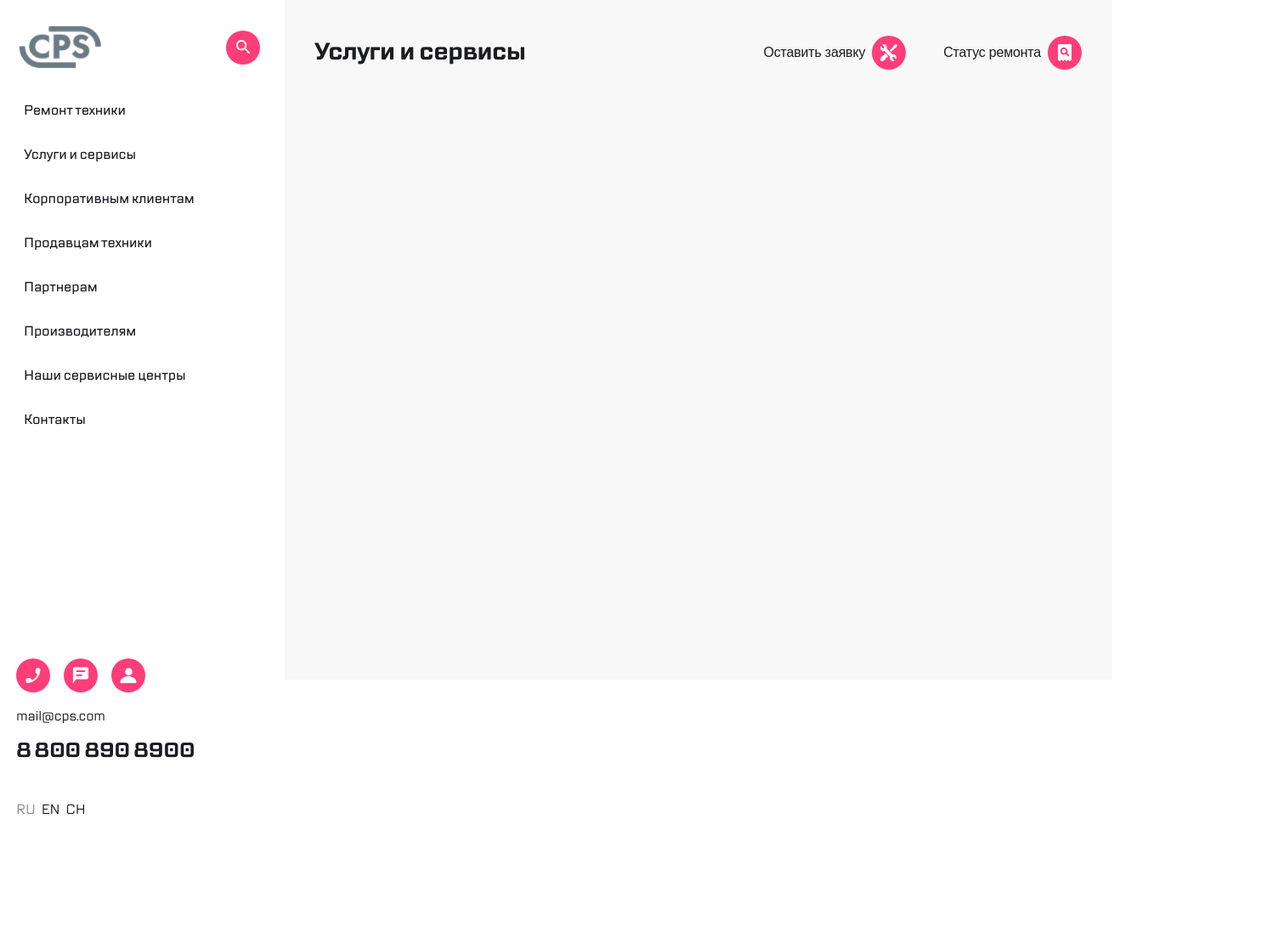
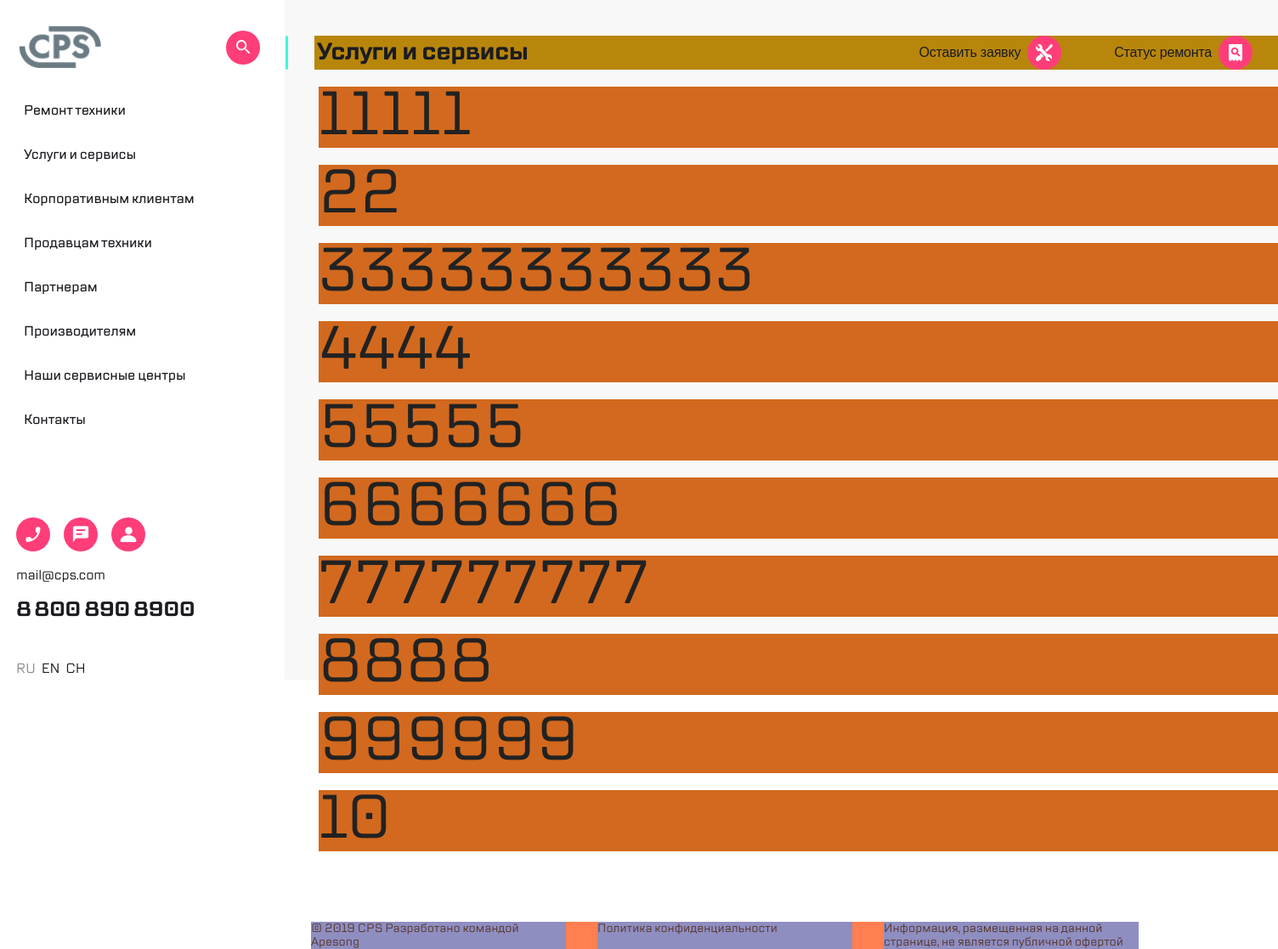
Before and after one commit to precioususer/3rd_test, a plain HTML site: page index.html in a window 1280 px wide. Shown: the whole page at 85% size, 1504 px wide, since content can reach past the window. Before the commit the page ends 966 px from the top, so only its background shows below. Drawn offline with Linux system fonts and the light colour scheme.

Commit message:
something

```diff
--- a/index.html
+++ b/index.html
@@ -44,6 +44,7 @@
     <!--    NAVIGATION   -->
 
     <nav>
+      <div class="nav-header-wrapper">
         <header class="nav-header">
           <img src="./src/logo.png" alt="CPS" class="logo" />
           <button class="icon-holder">
@@ -53,62 +54,62 @@
         <ul class="nav-list">
           <li>
             <label class="nav-item">
-            <input type="radio" name="radio" />
+              <input class="nav-input" type="radio" name="radio" />
               <div class="active-element"></div>
               <h3 class="page-name">Ремонт техники</h3>
             </label>
           </li>
           <li>
             <label class="nav-item service-btn">
-            <input type="radio" name="radio" checked />
+              <input class="nav-input" type="radio" name="radio" checked />
               <div class="active-element"></div>
               <h3 class="page-name">Услуги и сервисы</h3>
             </label>
           </li>
           <li>
             <label class="nav-item">
-            <input type="radio" name="radio" />
+              <input class="nav-input" type="radio" name="radio" />
               <div class="active-element"></div>
               <h3 class="page-name">Корпоративным клиентам</h3>
             </label>
           </li>
           <li>
             <label class="nav-item">
-            <input type="radio" name="radio" />
+              <input class="nav-input" type="radio" name="radio" />
               <div class="active-element"></div>
               <h3 class="page-name">Продавцам техники</h3>
             </label>
           </li>
           <li>
             <label class="nav-item">
-            <input type="radio" name="radio" />
+              <input class="nav-input" type="radio" name="radio" />
               <div class="active-element"></div>
               <h3 class="page-name">Партнерам</h3>
             </label>
           </li>
           <li>
             <label class="nav-item">
-            <input type="radio" name="radio" />
+              <input class="nav-input" type="radio" name="radio" />
               <div class="active-element"></div>
               <h3 class="page-name">Производителям</h3>
             </label>
           </li>
           <li>
             <label class="nav-item">
-            <input type="radio" name="radio" />
+              <input class="nav-input" type="radio" name="radio" />
               <div class="active-element"></div>
               <h3 class="page-name">Наши сервисные центры</h3>
             </label>
           </li>
           <li>
             <label class="nav-item">
-            <input type="radio" name="radio" />
+              <input class="nav-input" type="radio" name="radio" />
               <div class="active-element"></div>
               <h3 class="page-name">Контакты</h3>
             </label>
           </li>
         </ul>
-
+      </div>
       <footer class="nav-footer">
         <div class="nav-footer-btns">
           <button class="nav-footer-btn">
@@ -141,17 +142,17 @@
         <h3 class="telephone-numb">8 800 890 8900</h3>
         <div class="langs">
           <label class="lang">
-            <input type="radio" name="radio" checked />
+            <input class="lang-input" type="radio" name="radio" checked />
             <h3 class="lang-name">RU</h3>
           </label>
 
           <label class="lang">
-            <input type="radio" name="radio" />
+            <input class="lang-input" type="radio" name="radio" />
             <h3 class="lang-name">EN</h3>
           </label>
 
           <label class="lang">
-            <input type="radio" name="radio" />
+            <input class="lang-input" type="radio" name="radio" />
             <h3 class="lang-name">CH</h3>
           </label>
         </div>
@@ -161,33 +162,53 @@
     <!--    CONTENT      -->
 
     <main>
-      <div class="fix"></div>
-      <div class="service">
-        <header class="main-header">
+      <div class="main-header">
+        <div class="title-wrapper">
+          <div class="title-element"></div>
+
           <h1 class="title">Услуги и сервисы</h1>
+        </div>
+
         <div class="header-btns">
           <button class="header-btn">
             <h3 class="btn-title">Оставить заявку</h3>
-              <span class="icon-holder"
-                ><img src="./src/icons/order.svg" alt="Ord" class="order-img"
-              /></span>
+            <div class="icon-holder">
+              <img src="./src/icons/order.svg" alt="Ord" class="order-img" />
+            </div>
           </button>
 
           <button class="header-btn">
             <h3 class="btn-title">Статус ремонта</h3>
-              <span class="icon-holder"
-                ><img src="./src/icons/status.svg" alt="St" class="status-img"
-              /></span>
+            <div class="icon-holder">
+              <img src="./src/icons/status.svg" alt="St" class="status-img" />
+            </div>
           </button>
         </div>
-        </header>
       </div>
-      <div class="clients"></div>
-      <div class="sales"></div>
-      <div class="partners"></div>
-      <div class="factory"></div>
-      <div class="centers"></div>
-      <div class="contacts"></div>
+
+      <div class="container">11111</div>
+      <div class="container">22</div>
+      <div class="container">33333333333</div>
+      <div class="container">4444</div>
+      <div class="container">55555</div>
+      <div class="container">6666666</div>
+      <div class="container">777777777</div>
+      <div class="container">8888</div>
+      <div class="container">999999</div>
+      <div class="container">10</div>
+
+      <footer class="main-footer">
+        <div class="footer-items">
+          <h3 class="footer-item">© 2019 CPS Разработано командой Apesong</h3>
+
+          <h3 class="footer-item">Политика конфиденциальности</h3>
+
+          <h3 class="footer-item">
+            Информация, размещенная на данной странице, не является публичной
+            офертой
+          </h3>
+        </div>
+      </footer>
     </main>
 
     <script src="./js/index.js"></script>
--- a/styles/main.css
+++ b/styles/main.css
@@ -53,56 +53,14 @@
 /* ----- BUTTON's ICONS ----- */
 .icon-holder {
   display: flex;
+
   width: 40px;
   height: 40px;
   background-color: var(--theme-color);
-  border-radius: 20px;
+  border-radius: 50%;
   border: 0;
   justify-content: center;
   align-items: center;
-}
-
-.btn-title {
-  height: 24px;
-  left: 86.12%;
-  right: 5.54%;
-  top: calc(50% - 24px / 2 - 900.5px);
-  margin-right: 8px;
-
-  font-weight: 400;
-  font-size: 16px;
-  line-height: 24px;
-  letter-spacing: -0.2px;
-
-  color: var(--text-color);
-}
-
-.header-btn {
-  display: flex;
-  height: 40px;
-  align-items: center;
-  justify-content: space-between;
-  border: 0;
-  background-color: inherit;
-  margin-left: 32px;
-}
-
-.header-btns {
-  display: flex;
-}
-
-.nav-footer-btns {
-  display: flex;
-}
-
-.nav-footer-btn {
-  display: flex;
-  align-items: center;
-  justify-content: space-between;
-  border: 0;
-  background-color: inherit;
-  margin-right: 16px;
-  padding: 0;
 }
 
 .search-img {
@@ -143,8 +101,13 @@ nav {
   height: 100vh;
   background-color: var(--secondary-color);
   flex-direction: column;
+  justify-content: space-between;
+  padding-right: 29px;
+}
 
-  padding-right: 29px;
+.nav-header-wrapper {
+  display: flex;
+  flex-direction: column;
 }
 
 .nav-header {
@@ -201,19 +164,33 @@ nav {
   color: var(--text-color);
 }
 
-.nav-item input:checked ~ .active-element {
+.nav-input:checked ~ .active-element {
   background-color: var(--element-color);
 }
 
-.nav-item input:checked ~ .page-name {
+.nav-input:checked ~ .page-name {
   color: var(--fade-text);
 }
 
 .nav-footer {
   display: flex;
   flex-direction: column;
-  margin-top: 241px;
+
   margin-left: 19px;
+}
+
+.nav-footer-btns {
+  display: flex;
+}
+
+.nav-footer-btn {
+  display: flex;
+  align-items: center;
+  justify-content: space-between;
+  border: 0;
+  background-color: inherit;
+  margin-right: 16px;
+  padding: 0;
 }
 
 .e-mail {
@@ -270,39 +247,72 @@ nav {
   color: var(--text-color);
 }
 
-.lang input:checked ~ .lang-name {
+.lang-input:checked ~ .lang-name {
   color: var(--fade-text);
 }
 
 /* ----- MAIN STYLES -----*/
 
 body {
-  min-width: calc(100vw - var(--nav-width));
-
   font-family: "TT Lakes", sans-serif;
   display: flex;
-  justify-content: space-between;
+}
+
+.container {
+  display: flex;
+  flex-wrap: wrap;
+
+  background-color: chocolate;
+  margin-top: 20px;
+  margin-left: 40px;
+
+  font-size: 72px;
 }
 
 main {
   display: flex;
+  flex-direction: column;
+  justify-content: space-between;
+
   height: 100vh;
   background-color: var(--main-color);
-  width: calc(100vw - var(--nav-width));
 
   flex: 1;
 }
 
+/* ----- MAIN HEADER -----*/
+
 .main-header {
   display: flex;
-  width: inherit;
+
   align-items: center;
   justify-content: space-between;
+  flex-wrap: nowrap;
+
+  min-width: calc(var(--desktop) - var(--nav-width));
+
+  margin-top: 42px;
+  margin-left: 35px;
+
+  background-color: darkgoldenrod;
+}
+
+.title-wrapper {
+  display: flex;
+}
+
+.title-element {
   height: 40px;
-  padding: 42px 30px 8px 35px;
+  width: 3px;
+  border-radius: 1.5px;
+  background-color: var(--element-color);
+
+  position: relative;
+  right: 34px;
 }
 
 .title {
+  display: flex;
   height: 40px;
   left: 23.91%;
   right: 59.75%;
@@ -314,51 +324,80 @@ main {
   letter-spacing: -0.6px;
 
   color: var(--text-color);
+
+  flex-wrap: nowrap;
 }
 
-/* ----- CONTENT ----- */
+.btn-title {
+  font-family: inherit;
+  height: 24px;
+  left: 86.12%;
+  right: 5.54%;
+  top: calc(50% - 24px / 2 - 900.5px);
+  margin-right: 8px;
 
-/* ----- Ремонт техники ----- */
-.fix {
-  display: none;
+  font-weight: 400;
+  font-size: 16px;
+  line-height: 24px;
+  letter-spacing: -0.2px;
+
+  color: var(--text-color);
 }
 
-/* ----- Услуги и сервисы ----- */
-.service {
+.header-btn {
   display: flex;
-  width: inherit;
+  align-items: center;
+  justify-content: space-between;
+  border: 0;
+  background-color: inherit;
+  margin-left: 32px;
+  padding: 0 30px 0 0;
 }
 
-.nav-item input:checked ~ .service {
+.header-btns {
   display: flex;
 }
 
-/* ----- Корпоративным клиентам ----- */
-.clients {
-  display: none;
+/* ----- MENU -----*/
+
+/* ----- DESCRIPTION -----*/
+
+/* ----- BRANDS -----*/
+
+/* ----- EQUIPMENT -----*/
+
+/* ----- PRICES -----*/
+
+/* ----- MAIN FOOTER -----*/
+
+.main-footer {
+  display: flex;
+  margin: 83px 0px 21px 31px;
+  flex-wrap: wrap;
 }
 
-/* ----- Продавцам техники ----- */
-.sales {
-  display: none;
+.footer-items {
+  display: flex;
+  justify-content: space-between;
+  flex-wrap: wrap;
+
+  background-color: coral;
+  min-width: calc(100vw - var(--nav-width));
 }
 
-/* ----- Партнерам ----- */
-.partners {
-  display: none;
+.footer-item {
+  font-weight: 400;
+  height: 32px;
+  left: 23.63%;
+  right: 61.08%;
+  top: calc(50% - 32px / 2 + 925.5px);
+  font-size: 14px;
+  line-height: 16px;
+  color: var(--text-color);
+  mix-blend-mode: normal;
+  opacity: 0.72;
+
+  flex-wrap: wrap;
+  width: 300px;
+  background-color: cornflowerblue;
 }
-
-/* ----- Производителям ----- */
-.factory {
-  display: none;
-}
-
-/* ----- Наши сервисные центры ----- */
-.centers {
-  display: none;
-}
-
-/* ----- Контакты ----- */
-.contacts {
-  display: none;
-}
```
Lines whose indentation alone changed are shown as unchanged.
